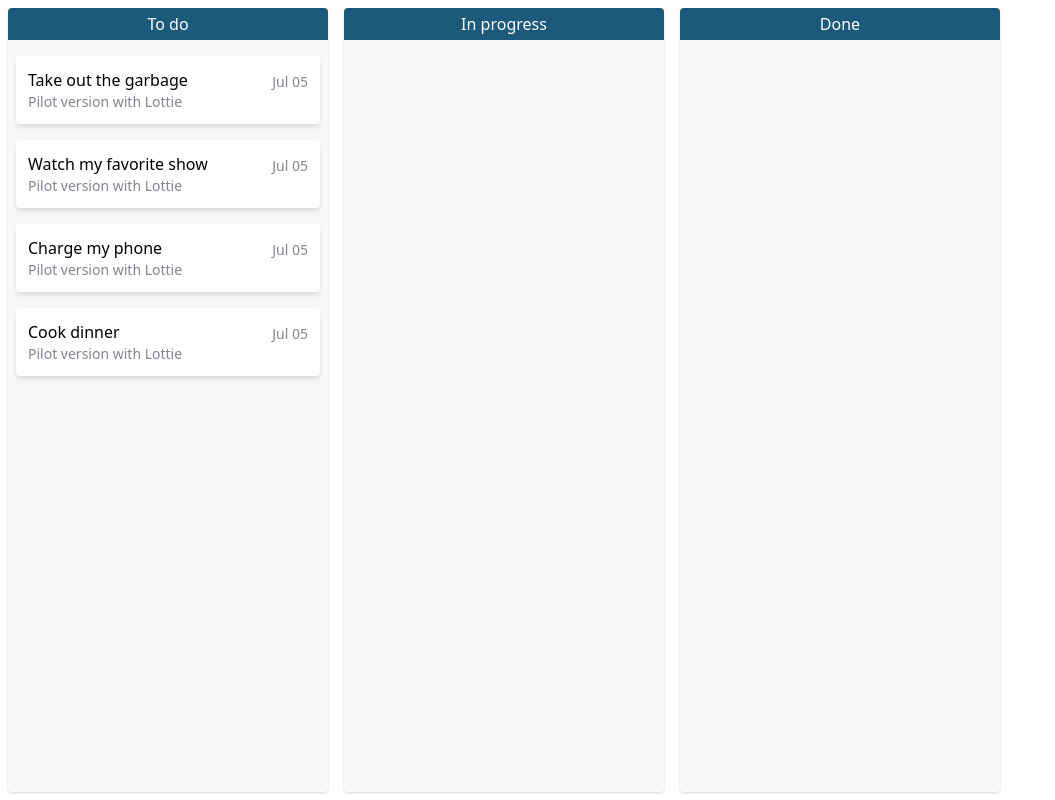
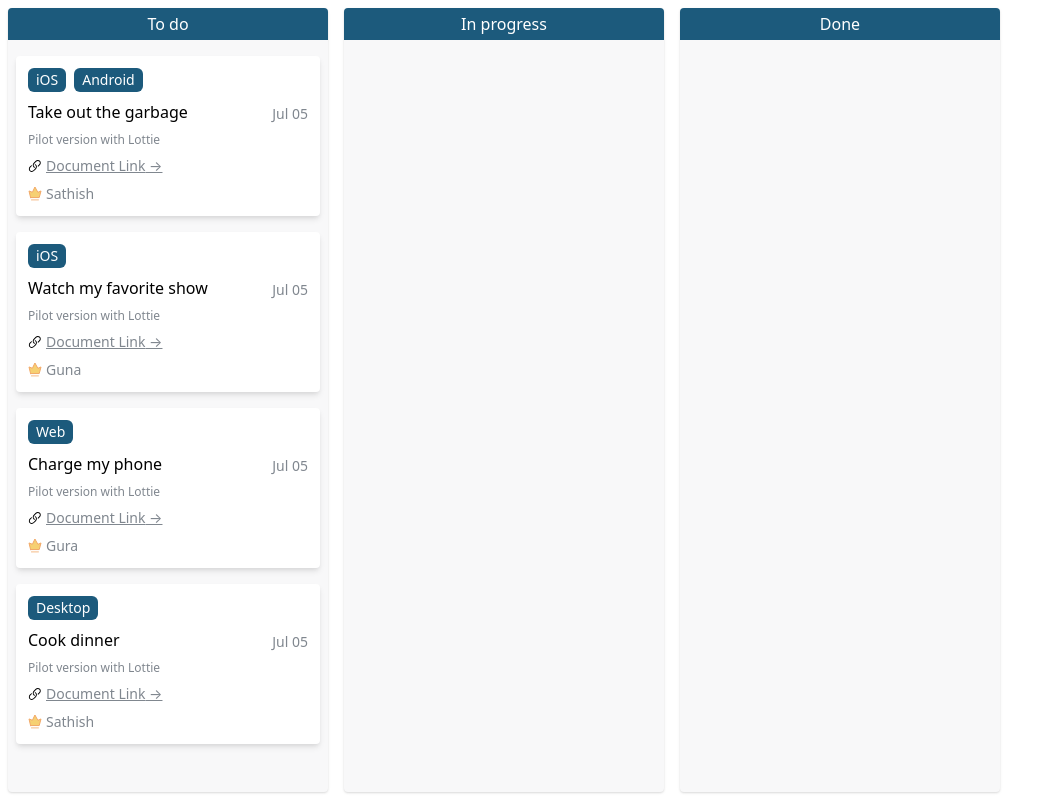
Before and after one commit to kayac-chang/react-kanban-board, a React (Vite) app: page / in a window 1280 px wide. Shown: the whole page, without its empty margins (0-1055 px from the left). Built offline with nearby package versions, Linux system fonts and the light colour scheme.

Commit message:
modify task card

```diff
--- a/src/App.tsx
+++ b/src/App.tsx
@@ -10,24 +10,48 @@ const initialData = {
       title: "Take out the garbage",
       date: new Date(),
       content: "Pilot version with Lottie",
+      owner: 'Sathish',
+      links: [{
+        title: 'Document Link',
+        url: 'https://www.notion.so/'
+      }],
+      tags: ['iOS', 'Android']
     },
     {
       id: "task-2",
       title: "Watch my favorite show",
       date: new Date(),
       content: "Pilot version with Lottie",
+      owner: 'Guna',
+      links: [{
+        title: 'Document Link',
+        url: 'https://www.notion.so/'
+      }],
+      tags: ['iOS']
     },
     {
       id: "task-3",
       title: "Charge my phone",
       date: new Date(),
       content: "Pilot version with Lottie",
+      owner: 'Gura',
+      links: [{
+        title: 'Document Link',
+        url: 'https://www.notion.so/'
+      }],
+      tags: ['Web']
     },
     {
       id: "task-4",
       title: "Cook dinner",
       date: new Date(),
       content: "Pilot version with Lottie",
+      owner: 'Sathish',
+      links: [{
+        title: 'Document Link',
+        url: 'https://www.notion.so/'
+      }],
+      tags: ['Desktop']
     },
   ],
   columns: [
--- a/src/components/Task.tsx
+++ b/src/components/Task.tsx
@@ -7,17 +7,26 @@ type Props = {
   title: string;
   date: Date;
   content: string;
+  owner: string;
+  links: { title: string, url: string }[];
+  tags: string[];
 };
+
 export function Task({ id, index, ...task }: Props) {
   return (
     <Draggable draggableId={id} index={index}>
       {({ draggableProps, dragHandleProps, innerRef }) => (
         <article
-          className="bg-white rounded shadow-md p-3 text-sm text-gray-text"
+          className="bg-white rounded shadow-md p-3 flex flex-col gap-2 text-sm text-gray-text"
           {...draggableProps}
           {...dragHandleProps}
           ref={innerRef}
         >
+          <p className="flex gap-2 text-white">
+            {
+              task.tags.map((tag) => <span className="bg-blue rounded-md py-0.5 px-2">{tag}</span>)
+            }
+          </p>
           <header className="flex justify-between items-end">
             <strong className="text-base text-black font-medium">
               {task.title}
@@ -26,7 +35,25 @@ export function Task({ id, index, ...task }: Props) {
             <span>{format(task.date, "MMM dd")}</span>
           </header>
 
-          <p>{task.content}</p>
+          <p className="text-xs">{task.content}</p>
+
+          <footer className="flex flex-col gap-2">
+            <ul className="underline">
+              {
+                task.links.map((link) => <li className="">
+                  <a className="flex gap-1 items-center" href={link.url}>
+                    <svg width="14" height="14" xmlns="http://www.w3.org/2000/svg"><path stroke="null" d="M3.747 12.905a2.862 2.862 0 0 1-2.038-.857 2.86 2.86 0 0 1-.855-2.146c.03-.829.405-1.625 1.082-2.302l1.22-1.224a.466.466 0 1 1 .66.658l-1.22 1.225c-.989.988-1.082 2.275-.227 3.13.854.854 2.14.76 3.128-.227l1.676-1.676c.508-.508.788-1.088.81-1.677A1.937 1.937 0 0 0 7.4 6.357a2.063 2.063 0 0 0-.437-.335.466.466 0 0 1 .462-.81c.229.131.442.294.634.486a2.86 2.86 0 0 1 .855 2.146c-.03.828-.405 1.624-1.082 2.301l-1.675 1.676c-.678.677-1.473 1.051-2.302 1.082a3.052 3.052 0 0 1-.108.002zM6.849 8.49a.466.466 0 0 0-.175-.636 2.063 2.063 0 0 1-.436-.335c-.855-.854-.761-2.14.227-3.129L8.14 2.715c.988-.988 2.275-1.081 3.129-.227.854.854.76 2.14-.228 3.13l-1.22 1.224a.466.466 0 1 0 .661.658l1.22-1.224c.676-.677 1.05-1.473 1.082-2.301a2.86 2.86 0 0 0-.856-2.146A2.86 2.86 0 0 0 9.782.973c-.828.031-1.624.405-2.301 1.083L5.805 3.73c-.677.677-1.051 1.473-1.082 2.302a2.86 2.86 0 0 0 .855 2.145c.192.192.405.355.635.486a.464.464 0 0 0 .636-.174z" /></svg>
+                    {link.title} →
+                  </a>
+                </li>)
+              }
+            </ul>
+
+            <span className="flex gap-1 items-center">
+              <svg width="14" height="14" fill="none" xmlns="http://www.w3.org/2000/svg"><g opacity=".8" stroke-linecap="round" stroke-linejoin="round"><path fill-rule="evenodd" clip-rule="evenodd" d="M2.593 10.55h8.636L13 3.962 9.878 5.357 6.924 0 4.412 5.275 1 3.962l1.593 6.588z" fill="#F4C550" stroke="#EE9241" /><path d="M3.447 12.895h6.993" stroke="#F2A867" /></g></svg>
+              {task.owner}
+            </span>
+          </footer>
         </article>
       )}
     </Draggable>
```
